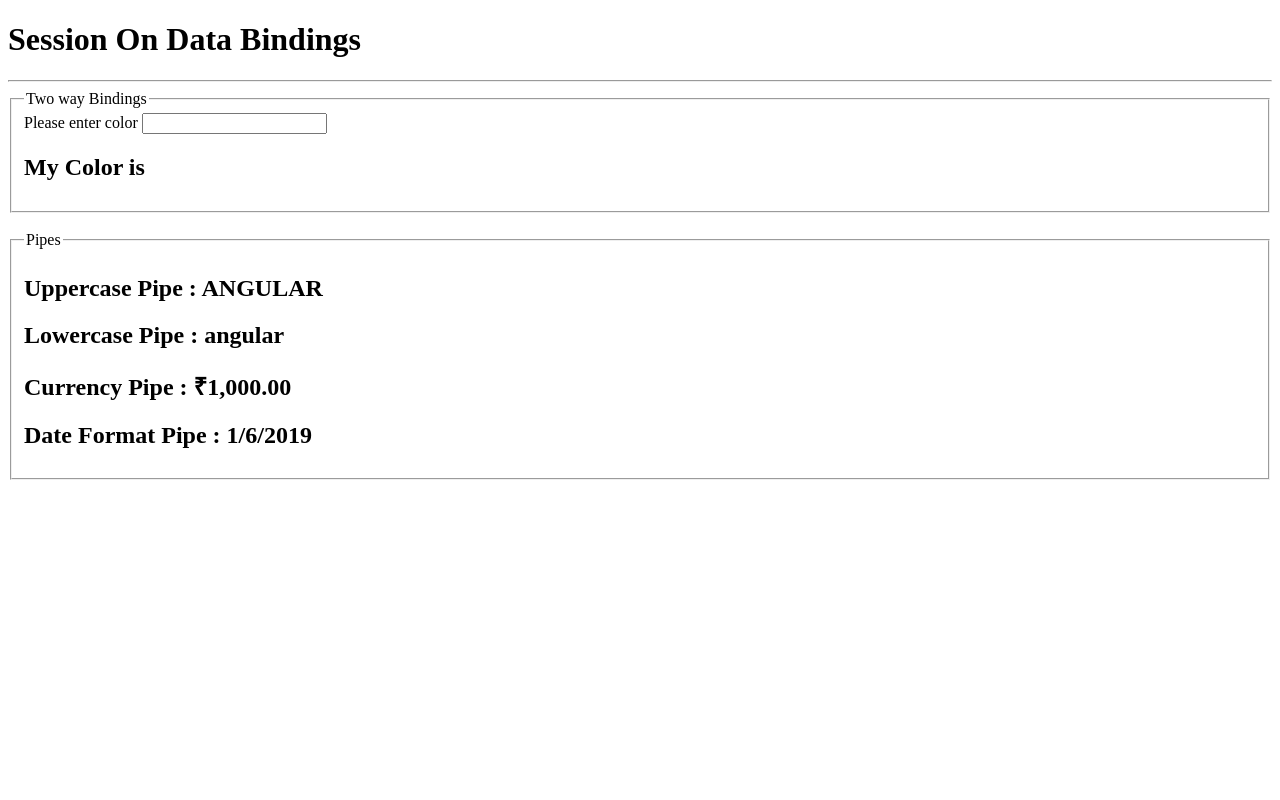
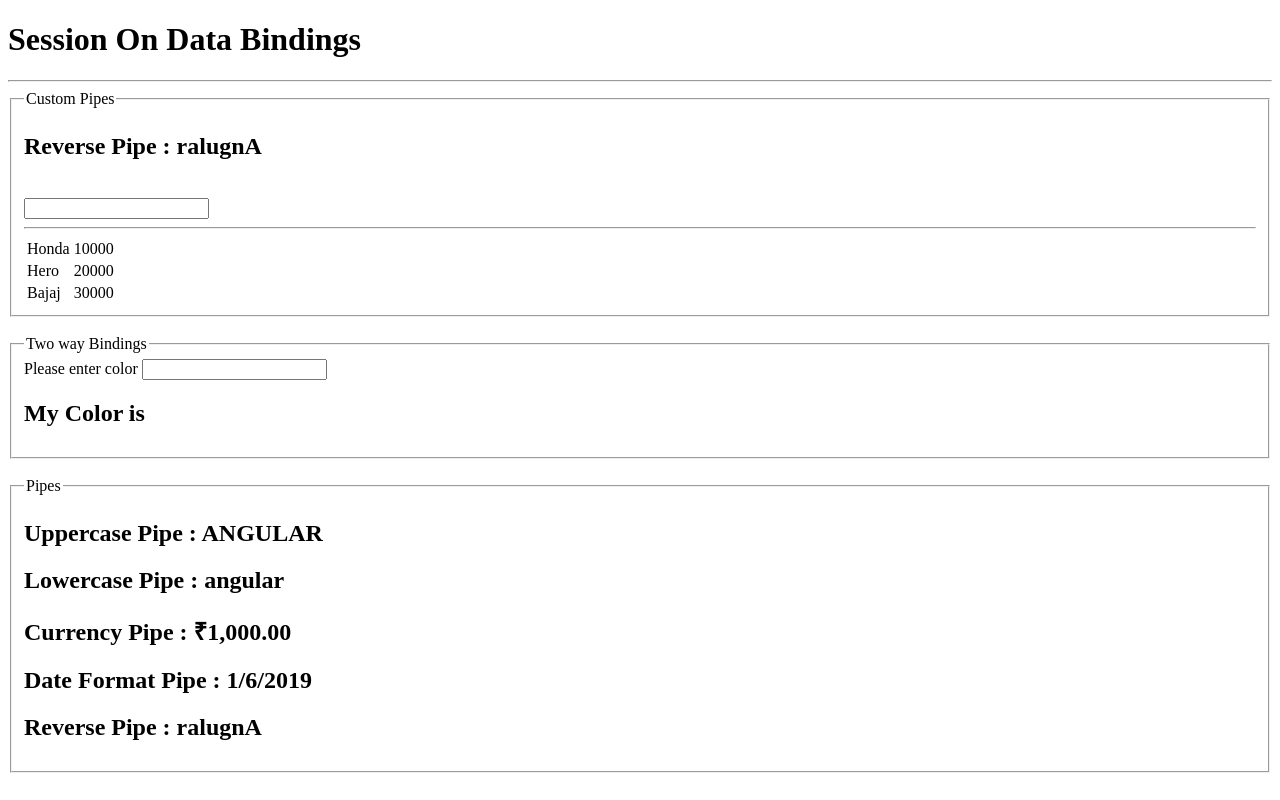
Before and after one commit to abhimkdm/MyRouten, an Angular app: page / in a window 1280 px wide. Built offline with nearby package versions, Linux system fonts and the light colour scheme.

Commit message:
Custom Pipes
Custom Pipes

```diff
--- /dev/null
+++ b/src/app/Session/Models/Brands.ts
@@ -0,0 +1,5 @@
+
+export class Brands {
+    Name : string;
+    Price : number;
+}
--- a/src/app/Session/bindings/bindings.component.html
+++ b/src/app/Session/bindings/bindings.component.html
@@ -3,6 +3,24 @@
     Session On Data Bindings
   </h1>
   <hr>
+  <fieldset>
+      <legend> Custom Pipes</legend>
+
+      <h2 >Reverse Pipe : {{ "Angular" | reverse }} </h2>
+
+      <br>
+      <input [(ngModel)]="filterBrand" />
+      <hr>
+      <table>
+        <tr *ngFor="let brand of brands | arrayFilter : filterBrand">
+            <td>{{brand.Name}}</td>
+            <td>{{brand.Price}}</td>
+         </tr>
+      </table>
+
+
+    </fieldset>
+  <br>
 
   <fieldset>
     <legend> Two way Bindings</legend>
@@ -23,6 +41,8 @@
 
       <h2 >Date Format Pipe : {{ '6/1/2019' | date: 'd/M/y'}} </h2>
 
-      <!-- <h2 >Reverse Pipe : {{ "Angular" | reverse }} </h2> -->
+      <h2 >Reverse Pipe : {{ "Angular" | reverse }} </h2>
 
     </fieldset>
+
+<br>
--- a/src/app/Session/bindings/bindings.component.ts
+++ b/src/app/Session/bindings/bindings.component.ts
@@ -1,4 +1,5 @@
 import { Component, OnInit } from '@angular/core';
+import { Brands } from '../Models/Brands';
 
 @Component({
   selector: 'app-bindings',
@@ -7,6 +8,10 @@ import { Component, OnInit } from '@angular/core';
 })
 export class BindingsComponent implements OnInit {
 
+  brands : Brands[] = [ { Name : "Honda", Price : 10000  },
+                        { Name : "Hero", Price : 20000  },
+                        { Name : "Bajaj", Price : 30000  } ]
+
   constructor() { }
 
   ngOnInit() {
--- /dev/null
+++ b/src/app/Session/pipes/array-filter.pipe.ts
@@ -0,0 +1,17 @@
+import { Pipe, PipeTransform } from '@angular/core';
+import { Brands } from '../Models/Brands';
+
+@Pipe({
+  name: 'arrayFilter'
+})
+export class ArrayFilterPipe implements PipeTransform {
+
+  transform(brands: Brands[], searchPar: string): Brands[] {
+    if(!searchPar)
+      return brands;
+
+    return brands.filter(brnd =>
+       brnd.Name.toLowerCase().indexOf(searchPar.toLowerCase()) !== -1 );
+  }
+
+}
--- /dev/null
+++ b/src/app/Session/pipes/reverse.pipe.ts
@@ -0,0 +1,11 @@
+import { Pipe, PipeTransform } from '@angular/core';
+
+@Pipe({
+    name : 'reverse'
+})
+
+export class reversePipe implements PipeTransform  {
+    transform(value: any) {
+       return value.split('').reverse().join('');
+    }
+}
```
Also changed, not shown: src/app/Session/shared.module.ts (+6 -2 lines).
